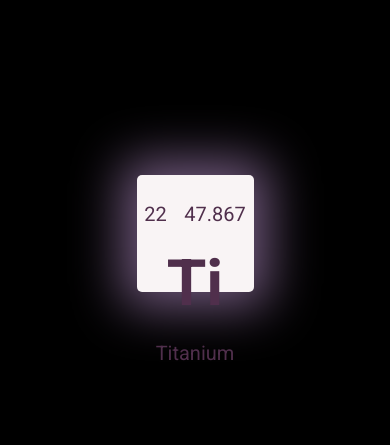
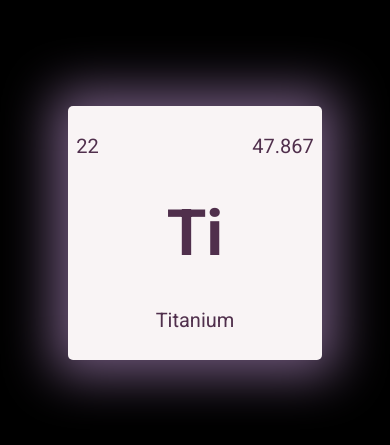
Before and after one commit to rboddy/TitaniumCladStudios, a SvelteKit app: page / in a window 390 px wide. Shown: the part 189-634 px from the top of the page. Built offline with nearby package versions, Linux system fonts and the light colour scheme.

Commit message:
Mobile changes

```diff
--- a/src/app.html
+++ b/src/app.html
@@ -4,6 +4,8 @@
 		<meta charset="utf-8" />
 		<link rel="icon" href="%sveltekit.assets%/favicon.png" />
 		<meta name="viewport" content="width=device-width" />
+		<meta name="description" content="The website of Titanium Clad Studios, a web development company that is building cool stuff." />
+		<title>Titanium Clad Studios</title>
 		<link rel="preconnect" href="https://fonts.googleapis.com">
 		<link rel="preconnect" href="https://fonts.gstatic.com" crossorigin>
 		<link href="https://fonts.googleapis.com/css2?family=Roboto:wght@400;700&display=swap" rel="stylesheet">
--- a/src/routes/+page.svelte
+++ b/src/routes/+page.svelte
@@ -17,6 +17,12 @@
     :global(body){
         margin: 0;
         font-family: 'Roboto', sans-serif;
+        /* CSS HEX */
+        --black: #000000ff;
+        --violet-jtc: #502f4cff;
+        --chinese-violet: #70587cff;
+        --thistle: #c8b8dbff;
+        --snow: #f9f4f5ff;
     }
     .page-container {
         background: #000;
@@ -55,4 +61,14 @@
         font-size: 4rem;
         font-weight: bold;
     }
+    @media(max-width: 480px){
+        .titanium-box {
+            width: 30vmax;
+            height: 30vmax;
+        }
+        .titanium-box:hover {
+            width: 31vmax;
+            height: 31vmax;
+        }
+    }
 </style>
```
